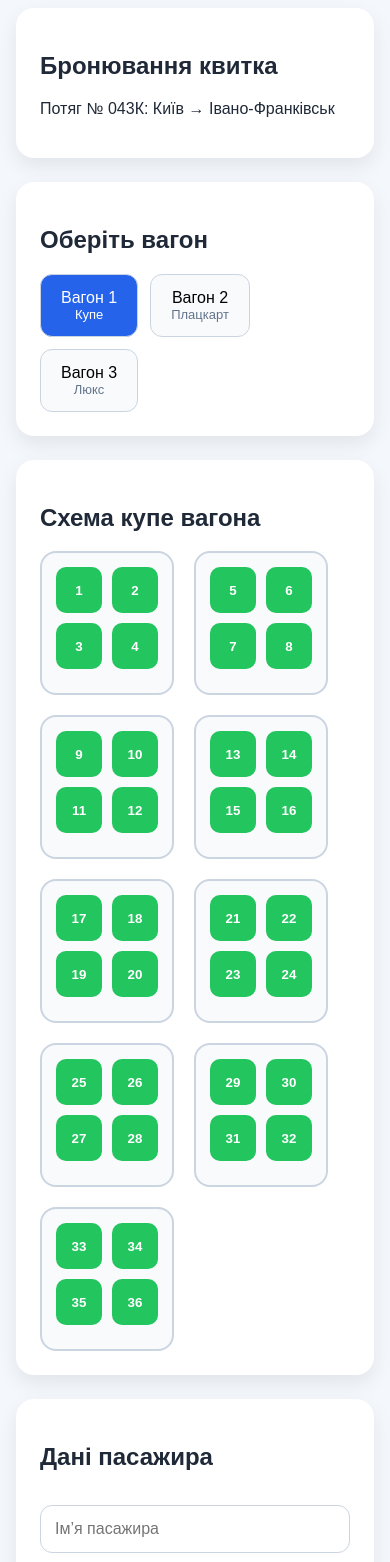
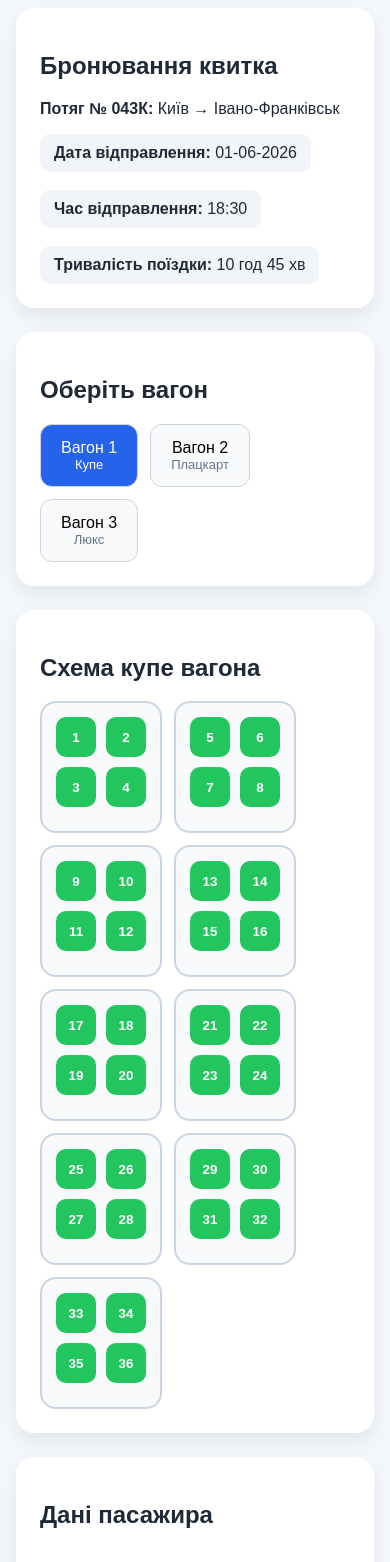
Before and after one commit to Miraa9754/WEB-project-railway-station, a React (Vite) app: page /booking/1 in a window 390 px wide. Shown: the part 60-1622 px from the top of the page. Built offline with nearby package versions, Linux system fonts and the light colour scheme.

Commit message:
Clean up and optimize CSS styles

```diff
--- a/src/data/trains.js
+++ b/src/data/trains.js
@@ -4,7 +4,7 @@ export const trains = [
     number: "043К",
     from: "Київ",
     to: "Івано-Франківськ",
-    departureDate: "2026-06-01",
+    departureDate: "01-06-2026",
     departureTime: "18:30",
     duration: "10 год 45 хв",
   },
@@ -13,7 +13,7 @@ export const trains = [
     number: "705Л",
     from: "Львів",
     to: "Київ",
-    departureDate: "2026-06-02",
+    departureDate: "02-06-2026",
     departureTime: "06:15",
     duration: "5 год 20 хв",
   },
@@ -22,7 +22,7 @@ export const trains = [
     number: "081П",
     from: "Харків",
     to: "Львів",
-    departureDate: "2026-06-03",
+    departureDate: "03-06-2026",
     departureTime: "21:10",
     duration: "14 год 30 хв",
   },
@@ -31,7 +31,7 @@ export const trains = [
     number: "749О",
     from: "Ужгород",
     to: "Київ",
-    departureDate: "2026-06-04",
+    departureDate: "04-06-2026",
     departureTime: "19:45",
     duration: "12 год 10 хв",
   },
@@ -40,7 +40,7 @@ export const trains = [
     number: "026Ш",
     from: "Одеса",
     to: "Львів",
-    departureDate: "2026-06-05",
+    departureDate: "05-06-2026",
     departureTime: "17:00",
     duration: "11 год 40 хв",
   },
--- a/src/index.css
+++ b/src/index.css
@@ -34,17 +34,18 @@ body {
   margin-bottom: 30px;
 }
 
-.search-section input {
+.search-section input,
+.booking-form input {
   width: 100%;
   padding: 14px 18px;
   border: 1px solid #cbd5e1;
   border-radius: 12px;
   font-size: 16px;
   outline: none;
-  transition: 0.3s;
 }
 
-.search-section input:focus {
+.search-section input:focus,
+.booking-form input:focus {
   border-color: #2563eb;
   box-shadow: 0 0 0 3px rgba(37, 99, 235, 0.15);
 }
@@ -55,11 +56,19 @@ body {
   gap: 20px;
 }
 
-.train-card {
+.train-card,
+.booking-header,
+.wagon-selector,
+.seat-section,
+.booking-form {
   background: white;
   border-radius: 18px;
-  padding: 20px;
+  padding: 24px;
+  margin-bottom: 24px;
   box-shadow: 0 8px 20px rgba(15, 23, 42, 0.08);
+}
+
+.train-card {
   transition: 0.3s;
 }
 
@@ -81,7 +90,7 @@ body {
 
 .train-badge {
   background: #dbeafe;
-  color: #651dd8;
+  color: #1d4ed8;
   padding: 6px 10px;
   border-radius: 999px;
   font-size: 14px;
@@ -97,7 +106,9 @@ body {
   margin: 8px 0;
 }
 
-.book-button {
+.book-button,
+.booking-form button {
+  display: block;
   width: 100%;
   margin-top: 18px;
   padding: 12px;
@@ -106,23 +117,26 @@ body {
   background: #2563eb;
   color: white;
   font-size: 16px;
+  text-align: center;
+  text-decoration: none;
   cursor: pointer;
   transition: 0.3s;
 }
 
-.book-button:hover {
+.book-button:hover,
+.booking-form button:hover {
   background: #1d4ed8;
+}
+
+.booking-form button:disabled {
+  background: #94a3b8;
+  cursor: not-allowed;
 }
 
 .empty-message {
   text-align: center;
   font-size: 18px;
   color: #64748b;
-}
-.book-button {
-  display: block;
-  text-align: center;
-  text-decoration: none;
 }
 
 .back-link {
@@ -133,22 +147,18 @@ body {
   font-weight: bold;
 }
 
-.booking-header {
-  background: white;
-  padding: 24px;
-  border-radius: 18px;
-  margin-bottom: 24px;
-  box-shadow: 0 8px 20px rgba(15, 23, 42, 0.08);
+.booking-details {
+  display: flex;
+  flex-wrap: wrap;
+  gap: 18px;
+  margin-top: 14px;
 }
 
-.wagon-selector,
-.seat-section,
-.booking-form {
-  background: white;
-  padding: 24px;
-  border-radius: 18px;
-  margin-bottom: 24px;
-  box-shadow: 0 8px 20px rgba(15, 23, 42, 0.08);
+.booking-details p {
+  background: #f1f5f9;
+  padding: 10px 14px;
+  border-radius: 10px;
+  margin: 0;
 }
 
 .wagon-buttons {
@@ -196,299 +206,19 @@ body {
   margin-right: 6px;
 }
 
-.legend.free {
-  background: #22c55e;
-}
-
-.legend.selected {
-  background: #2563eb;
-}
-
-.legend.booked {
-  background: #ef4444;
-}
-
-.seat-map {
-  display: grid;
-  grid-template-columns: repeat(6, 48px);
-  gap: 12px;
-}
-
-.seat {
-  width: 48px;
-  height: 48px;
-  border: none;
-  border-radius: 10px;
-  color: white;
-  font-weight: bold;
-  cursor: pointer;
-}
-
+.legend.free,
 .free-seat {
   background: #22c55e;
 }
 
+.legend.selected,
 .selected-seat {
   background: #2563eb;
 }
 
+.legend.booked,
 .booked-seat {
   background: #ef4444;
-  cursor: not-allowed;
-}
-
-.booking-form {
-  display: flex;
-  flex-direction: column;
-  gap: 14px;
-}
-
-.booking-form input {
-  padding: 14px;
-  border: 1px solid #cbd5e1;
-  border-radius: 12px;
-  font-size: 16px;
-}
-
-.booking-form button {
-  padding: 14px;
-  border: none;
-  border-radius: 12px;
-  background: #2563eb;
-  color: white;
-  font-size: 16px;
-  cursor: pointer;
-}
-
-.booking-form button:disabled {
-  background: #94a3b8;
-  cursor: not-allowed;
-}
-
-@media (max-width: 500px) {
-  .seat-map {
-    grid-template-columns: repeat(4, 48px);
-  }
-}
-.wagon-schema {
-  max-width: 760px;
-  margin: 0 auto;
-  padding: 24px;
-  border: 3px solid #334155;
-  border-radius: 36px;
-  background: #f8fafc;
-}
-
-.wagon-title {
-  text-align: center;
-  font-weight: bold;
-  margin-bottom: 20px;
-  color: #334155;
-}
-
-.wagon-row {
-  display: grid;
-  grid-template-columns: 1fr 1fr;
-  gap: 80px;
-  margin-bottom: 14px;
-}
-
-.seat-pair {
-  display: flex;
-  gap: 8px;
-  justify-content: center;
-}
-
-.side-seats {
-  margin-top: 28px;
-  padding-top: 18px;
-  border-top: 3px dashed #94a3b8;
-}
-
-.side-seats p {
-  text-align: center;
-  font-weight: bold;
-  margin-bottom: 12px;
-  color: #475569;
-}
-
-.side-seat-row {
-  display: flex;
-  flex-wrap: wrap;
-  gap: 10px;
-  justify-content: center;
-}
-
-@media (max-width: 600px) {
-  .wagon-row {
-    gap: 20px;
-  }
-
-  .wagon-schema {
-    padding: 16px;
-  }
-}
-.wagon-schema-new {
-  display: grid;
-  grid-template-columns: 90px 1fr 90px;
-  gap: 0;
-  border: 3px solid #1d4ed8;
-  border-radius: 28px;
-  overflow: hidden;
-  background: #f8fafc;
-  margin-top: 20px;
-}
-
-.tambour {
-  background: #f1f5f9;
-  border-right: 2px solid #cbd5e1;
-  display: flex;
-  flex-direction: column;
-  align-items: center;
-  justify-content: center;
-}
-
-.tambour:last-child {
-  border-right: none;
-  border-left: 2px solid #cbd5e1;
-}
-
-.wc-icon {
-  font-size: 26px;
-  margin-bottom: 8px;
-}
-
-.tambour p {
-  margin: 0;
-  color: #475569;
-  font-size: 14px;
-}
-
-.wagon-main {
-  padding: 20px;
-}
-
-.wagon-main h3 {
-  text-align: center;
-  margin: 0 0 16px;
-  color: #0f172a;
-}
-
-.main-seats {
-  border-bottom: 2px dashed #94a3b8;
-  padding-bottom: 24px;
-}
-
-.seat-row {
-  display: flex;
-  justify-content: center;
-  gap: 10px;
-  margin-bottom: 10px;
-}
-
-.side-seats-new {
-  margin-top: 24px;
-}
-
-.side-seat-block {
-  background: white;
-  border: 1px solid #cbd5e1;
-  border-radius: 16px;
-  padding: 16px;
-  max-width: max-content;
-  margin: 0 auto;
-}
-
-.seat {
-  width: 42px;
-  height: 42px;
-  border: none;
-  border-radius: 8px;
-  color: white;
-  font-weight: bold;
-  cursor: pointer;
-}
-
-.free-seat {
-  background: #22c55e;
-}
-
-.selected-seat {
-  background: #2563eb;
-}
-
-.booked-seat {
-  background: #ef4444;
-  cursor: not-allowed;
-}
-
-@media (max-width: 900px) {
-  .wagon-schema-new {
-    grid-template-columns: 1fr;
-  }
-
-  .tambour {
-    padding: 14px;
-    border-right: none;
-    border-bottom: 2px solid #cbd5e1;
-  }
-
-  .tambour:last-child {
-    border-left: none;
-    border-top: 2px solid #cbd5e1;
-  }
-
-  .seat-row {
-    flex-wrap: wrap;
-  }
-}
-.coupe-wagon,
-.platzkart-main,
-.lux-wagon {
-  display: flex;
-  flex-wrap: wrap;
-  gap: 20px;
-}
-
-.coupe-block {
-  border: 2px solid #cbd5e1;
-  border-radius: 16px;
-  padding: 14px;
-  background: #f8fafc;
-}
-
-.coupe-top,
-.coupe-bottom {
-  display: flex;
-  gap: 10px;
-  margin-bottom: 10px;
-}
-
-.platzkart-wrapper {
-  display: flex;
-  gap: 30px;
-  align-items: flex-start;
-}
-
-.side-seats-column {
-  display: flex;
-  flex-direction: column;
-  gap: 16px;
-  padding-top: 10px;
-}
-
-.side-seat-pair {
-  display: flex;
-  gap: 10px;
-}
-
-.lux-block {
-  display: flex;
-  gap: 14px;
-  border: 2px solid #cbd5e1;
-  border-radius: 16px;
-  padding: 20px;
-  background: #f8fafc;
 }
 
 .seat {
@@ -501,23 +231,39 @@ body {
   cursor: pointer;
 }
 
-.free-seat {
-  background: #22c55e;
+.booked-seat {
+  cursor: not-allowed;
 }
 
-.selected-seat {
-  background: #2563eb;
+.coupe-wagon,
+.lux-wagon {
+  display: flex;
+  flex-wrap: wrap;
+  gap: 20px;
 }
 
-.booked-seat {
-  background: #ef4444;
+.coupe-block,
+.lux-block {
+  border: 2px solid #cbd5e1;
+  border-radius: 16px;
+  padding: 14px;
+  background: #f8fafc;
 }
+
+.coupe-top,
+.coupe-bottom,
+.lux-block {
+  display: flex;
+  gap: 10px;
+  margin-bottom: 10px;
+}
+
 .platzkart-horizontal {
   overflow-x: auto;
   padding: 18px;
   border: 2px solid #cbd5e1;
   border-radius: 18px;
-  background: #ffffff;
+  background: white;
 }
 
 .platzkart-main-horizontal,
@@ -539,3 +285,21 @@ body {
   border-bottom: 2px dashed #cbd5e1;
   margin: 18px 0;
 }
+
+.booking-form {
+  display: flex;
+  flex-direction: column;
+  gap: 14px;
+}
+
+@media (max-width: 600px) {
+  .seat {
+    width: 40px;
+    height: 40px;
+  }
+
+  .coupe-wagon,
+  .lux-wagon {
+    gap: 12px;
+  }
+}
--- a/src/pages/Booking.jsx
+++ b/src/pages/Booking.jsx
@@ -89,12 +89,27 @@ function Booking() {
         ← Назад до списку потягів
       </Link>
 
-      <section className="booking-header">
+     <section className="booking-header">
         <h1>Бронювання квитка</h1>
+
         <p>
-          Потяг № {train.number}: {train.from} → {train.to}
+            <strong>Потяг № {train.number}:</strong> {train.from} → {train.to}
         </p>
-      </section>
+
+        <div className="booking-details">
+            <p>
+            <strong>Дата відправлення:</strong> {train.departureDate}
+            </p>
+
+            <p>
+            <strong>Час відправлення:</strong> {train.departureTime}
+            </p>
+
+    <p>
+      <strong>Тривалість поїздки:</strong> {train.duration}
+    </p>
+  </div>
+</section>
 
       <WagonSelector
         wagons={wagons}
```
